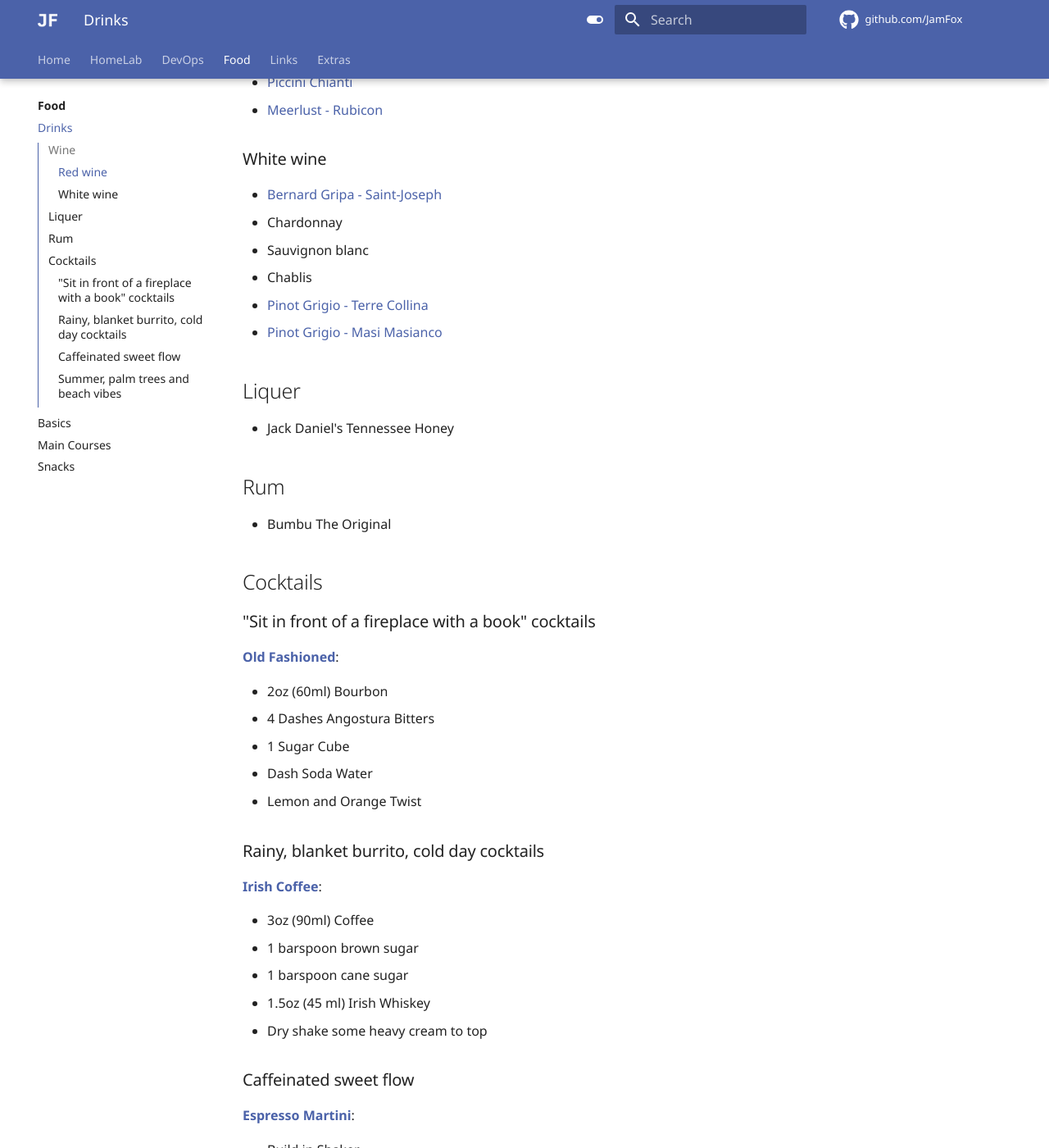
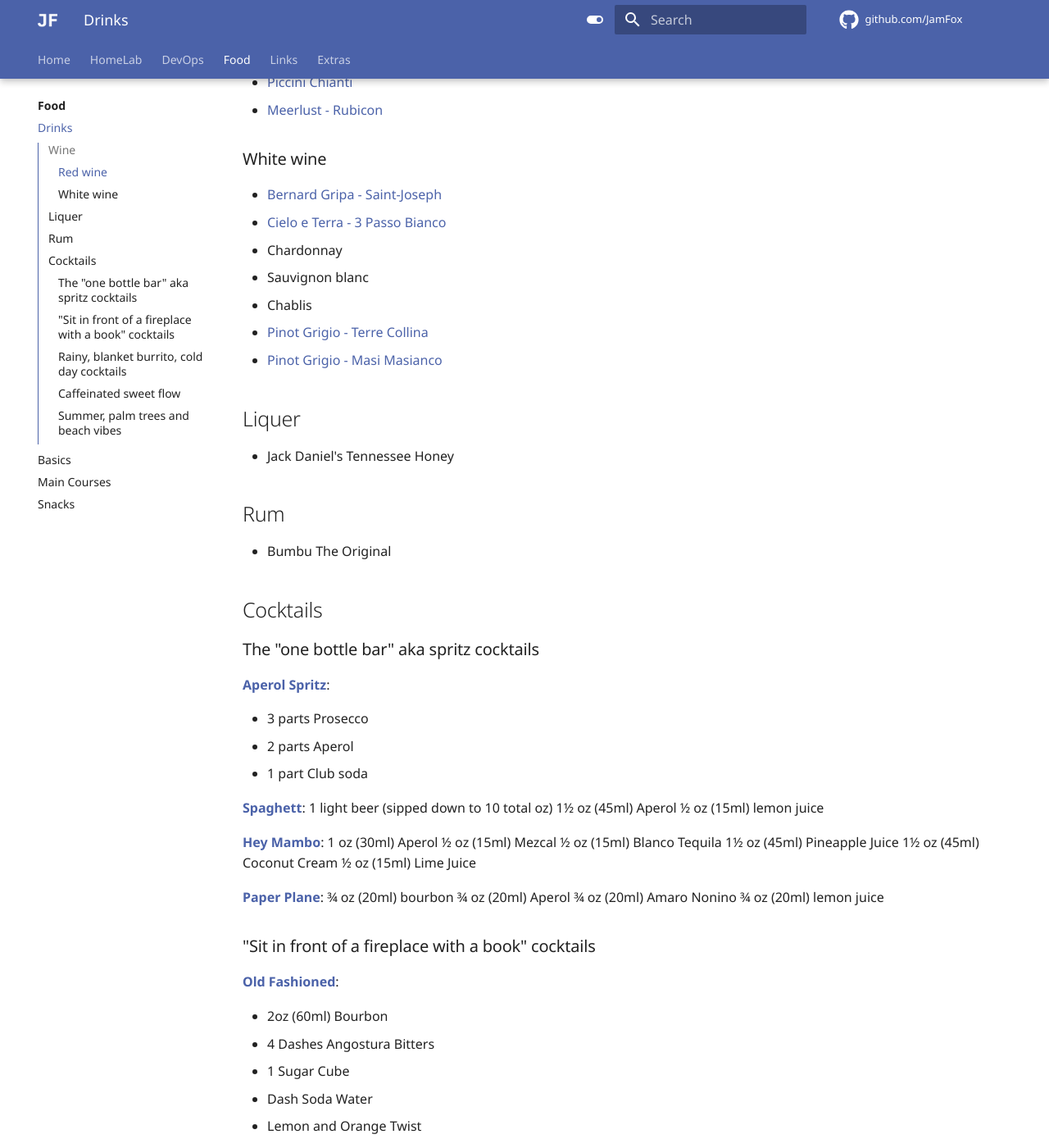
Before and after one commit to JamFox/docs.jamfox.dev, an MkDocs documentation site: the page built from docs/content/food/drinks.md, in a window 1280 px wide and 1400 px high, scrolled down 470 px. Shown: the whole window at 82% size. Built offline with MkDocs 1.6.1 and Material for MkDocs 9.7.7, drawn with Linux system fonts in a browser that asks for light colours; comment, search, counter and statistics services are not loaded.

Commit message:
add spritz cocktails, 3passo, rich solo dev

```diff
--- a/docs/content/food/drinks.md
+++ b/docs/content/food/drinks.md
@@ -19,6 +19,7 @@ Collection of my favorite drinks.
 ### White wine
 
 - [Bernard Gripa - Saint-Joseph](https://www.vivino.com/bernard-gripa-saint-joseph-blanc/w/1108993)
+- [Cielo e Terra - 3 Passo Bianco](https://www.vivino.com/it-cielo-e-terra-three-passo-bianco/w/7247915)
 - Chardonnay
 - Sauvignon blanc
 - Chablis
@@ -34,6 +35,33 @@ Collection of my favorite drinks.
 - Bumbu The Original
 
 ## Cocktails
+
+### The "one bottle bar" aka spritz cocktails
+
+**[Aperol Spritz](https://youtu.be/DbTVEOzs3VE)**:
+
+- 3 parts Prosecco
+- 2 parts Aperol
+- 1 part Club soda
+
+**[Spaghett](https://youtu.be/DbTVEOzs3VE)**:
+1 light beer (sipped down to 10 total oz)
+1½ oz (45ml) Aperol
+½ oz (15ml) lemon juice
+
+**[Hey Mambo](https://youtu.be/DbTVEOzs3VE)**:
+1 oz (30ml) Aperol
+½ oz (15ml) Mezcal
+½ oz (15ml) Blanco Tequila
+1½ oz (45ml) Pineapple Juice
+1½ oz (45ml) Coconut Cream
+½ oz (15ml) Lime Juice
+
+**[Paper Plane](https://youtu.be/DbTVEOzs3VE)**:
+¾ oz (20ml) bourbon
+¾ oz (20ml) Aperol
+¾ oz (20ml) Amaro Nonino
+¾ oz (20ml) lemon juice
 
 ### "Sit in front of a fireplace with a book" cocktails
 
```
Also changed, not shown: docs/content/links/it.md (+1 -0 lines).
